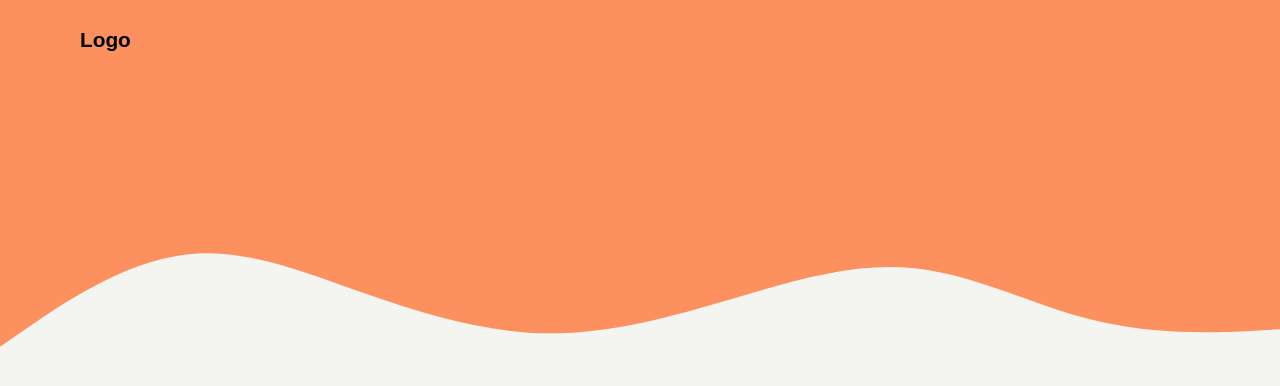
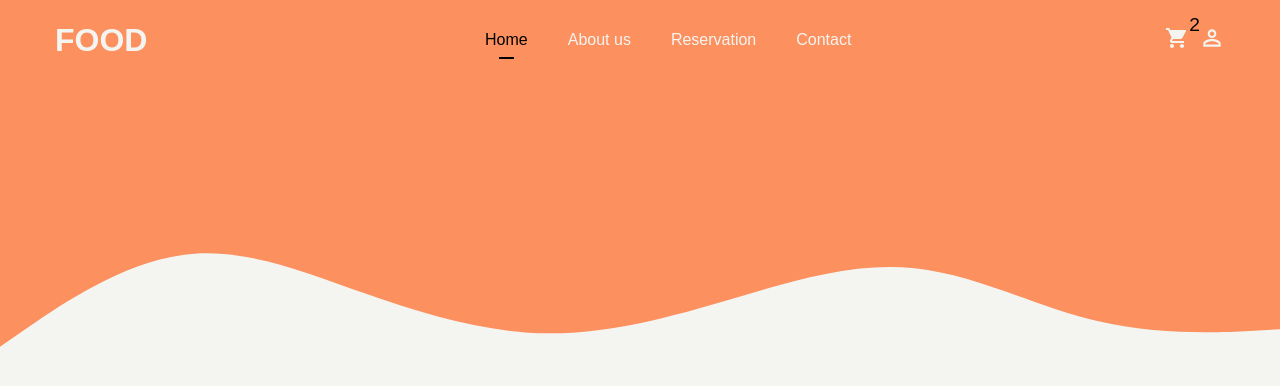
Before and after one commit to Simoon234/food_fe, a React (Create React App) app: page / in a window 1280 px wide. Shown: the top 386 px of the page. Built offline with nearby package versions, Linux system fonts and the light colour scheme.

Commit message:
default settings on main branch. Prepare for creating a new branch.

```diff
--- a/package.json
+++ b/package.json
@@ -3,6 +3,10 @@
   "version": "0.1.0",
   "private": true,
   "dependencies": {
+    "@emotion/core": "^10.1.1",
+    "@emotion/react": "^11.10.0",
+    "@emotion/styled": "^11.10.0",
+    "@mui/icons-material": "^5.10.2",
     "@testing-library/jest-dom": "^5.16.5",
     "@testing-library/react": "^13.3.0",
     "@testing-library/user-event": "^13.5.0",
--- a/src/App.tsx
+++ b/src/App.tsx
@@ -14,7 +14,8 @@ function App() {
 }
 
 const Container = styled.div`
-  max-width: 1120px;
+  width: 80%;
+  max-width: 1170px;
   margin: 0 auto;
 
   @media only screen and (max-width: 1300px) {
--- /dev/null
+++ b/src/components/HOME/Header.tsx
@@ -0,0 +1,105 @@
+import styled from "styled-components";
+import {Link, NavLink} from 'react-router-dom';
+import {Avatar} from '@mui/material';
+import PermIdentityIcon from '@mui/icons-material/PermIdentity';
+import ShoppingCartIcon from '@mui/icons-material/ShoppingCart';
+
+
+export const HeaderComponent = () => {
+    let user = false;
+    return (
+        <Header>
+            <Link to='/'><h2>FOOD</h2></Link>
+            <div className='links'>
+                <NavLink to='/'>Home</NavLink>
+                <NavLink to='/about-us'>About us</NavLink>
+                <NavLink to='/reservation'>Reservation</NavLink>
+                <NavLink to='/contact'>Contact</NavLink>
+            </div>
+            <div className='rightHeader'>
+                <span>2</span>
+                <Link to='/basket'><ShoppingCartIcon className='cart'/></Link>
+                {user ? <Link to='/user'><Avatar className='avatar' alt="Remy Sharp" src="/static/images/avatar/1.jpg"/></Link> :
+                    <Link to='/login'><PermIdentityIcon className='defaultIcon'/> </Link>}
+            </div>
+        </Header>
+    )
+}
+
+export const Header = styled.header`
+  position: sticky;
+  top: 0;
+  display: flex;
+  align-items: center;
+  justify-content: space-between;
+  height: 10vh;
+  color: ${(props) => props.theme.colors.background};
+
+  h2 {
+    font-size: ${(props) => props.theme.fontSize.lg};
+  }
+
+  .links {
+    font-size: ${(props) => props.theme.fontSize.sm};
+
+    a {
+      position: relative;
+      padding: 1rem;
+      margin-left: 0.5rem;
+      transition: 250ms ease-in-out;
+
+      &:hover {
+        color: #080808;
+      }
+    }
+
+    .active {
+      position: relative;
+      color: black;
+
+      &:after {
+        position: absolute;
+        content: "";
+        display: block;
+        width: 15px;
+        height: 2px;
+        bottom: 5px;
+        left: 30px;
+        background-color: #000000;
+      }
+    }
+
+    a:last-child {
+      padding: 1rem 0 1rem 1rem;
+    }
+  }
+
+  .rightHeader {
+    position: relative;
+    color: ${(props) => props.theme.colors.background};
+    display: flex;
+    align-items: center;
+    cursor: pointer;
+
+    span {
+      position: absolute;
+      top: -10px;
+      color: #030303;
+      right: 25px;
+      font-size: 1.2rem;
+    }
+
+    .cart {
+      font-size: 24px;
+      margin-right: 10px;
+    }
+
+    .avatar {
+      margin-left: 10px;
+    }
+
+    .defaultIcon {
+      font-size: 26px;
+    }
+  }
+`
--- a/src/components/Theme.tsx
+++ b/src/components/Theme.tsx
@@ -4,7 +4,7 @@ import {ReactNode} from 'react';
 const theme = {
     colors: {
         black: '#1E1E1F',
-        red: '#58d434',
+        red: '#f09c0d',
         blue: '#0B8BD4',
         background: '#f4f4f1',
         darkGray: '#292A2B',
--- a/src/global.css.ts
+++ b/src/global.css.ts
@@ -147,7 +147,6 @@ export default createGlobalStyle`
     background-color: ${(props) => props.theme.colors.background};
     color: ${(props) => props.theme.colors.lightGray};
     font-size: ${(props) => props.theme.fontSize.base};
-    font-family: 'Poppins', sans-serif;
     width: 100%;
   }
 `;
--- a/src/views/Home.tsx
+++ b/src/views/Home.tsx
@@ -1,16 +1,15 @@
 import styled from "styled-components";
 import logo from '../assets/images/home.svg';
+import {HeaderComponent} from "../components/HOME/Header";
 
 export const Home = () => {
     return (
         <>
             <BackgroundImage>
-                <div className='spacer layer'></div>
+                <div className='bg layer'></div>
             </BackgroundImage>
             <LandingPageContainer>
-                <header>
-                    <h1>Logo</h1>
-                </header>
+                <HeaderComponent/>
             </LandingPageContainer>
         </>
 
@@ -18,7 +17,7 @@ export const Home = () => {
 }
 
 export const BackgroundImage = styled.div`
-  .spacer {
+  .bg {
     position: absolute;
     left: 0;
     top: 0;
@@ -33,18 +32,10 @@ export const BackgroundImage = styled.div`
 
   .layer {
     background-image: url(${logo});
-    fill: red;
   }
 `
 
 export const LandingPageContainer = styled.div`
   height: 100vh;
-
-  header {
-    position: absolute;
-    height: 10vh;
-    display: flex;
-    align-items: center;
-    justify-content: space-between;
-  }
+  max-width: 100%;
 `
```
Also changed, not shown: 1 other file (tests, documents, lock files or other folders).
